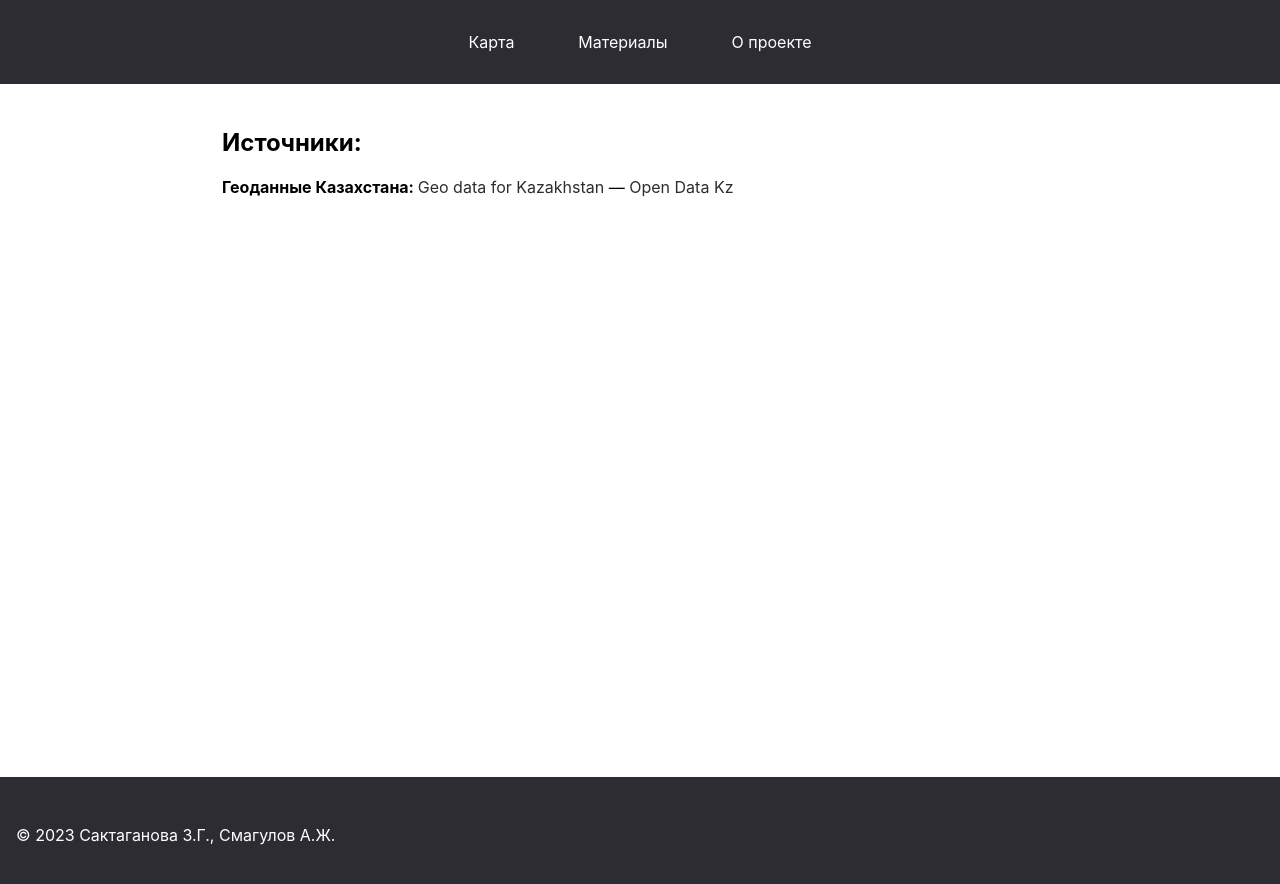
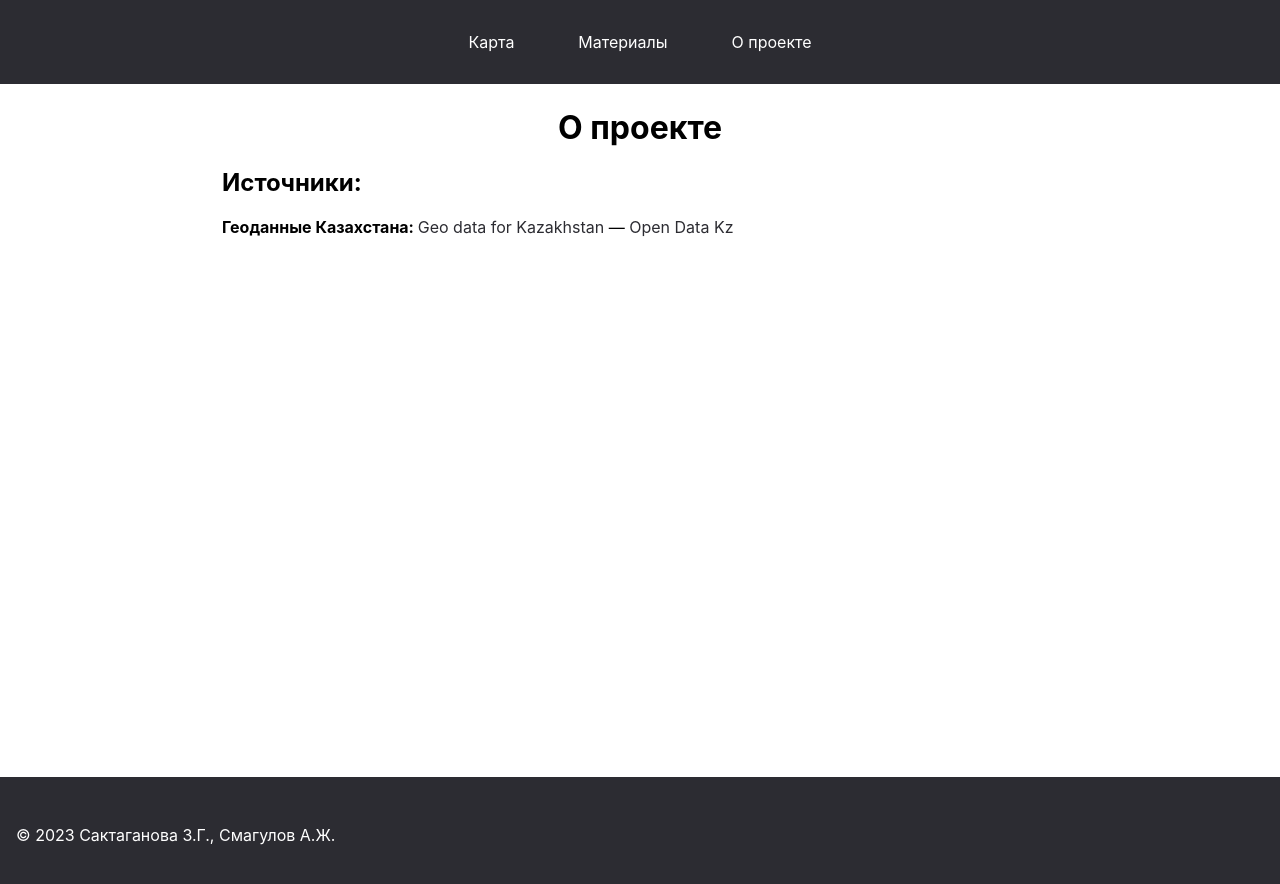
Before and after one commit to aidos42/next-gulag-map-kz, a Next.js app: page /about in a window 1280 px wide. Shown: the top 884 px of the page. Built offline with nearby package versions, Linux system fonts and the light colour scheme.

Commit message:
fix: add page title

```diff
--- a/src/app/about/page.tsx
+++ b/src/app/about/page.tsx
@@ -1,6 +1,7 @@
 export default function About() {
   return (
     <div>
+      <h1>О проекте</h1>
       <h2>Источники:</h2>
       <p><b>Геоданные Казахстана: </b><a href="https://github.com/open-data-kazakhstan/geo-boundaries-kz">Geo data for Kazakhstan</a> — <a href="https://www.opendatagov.kz/">Open Data Kz</a></p>
     </div>
```
